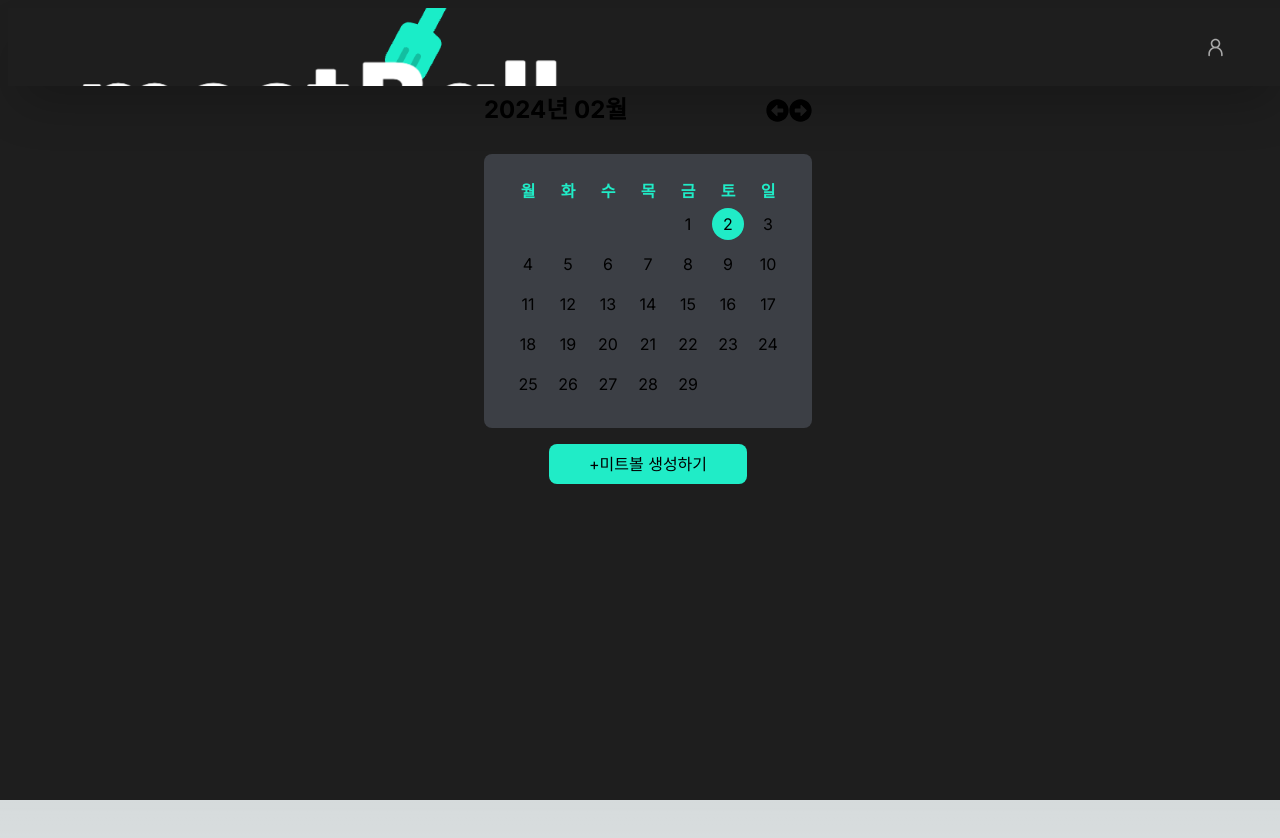
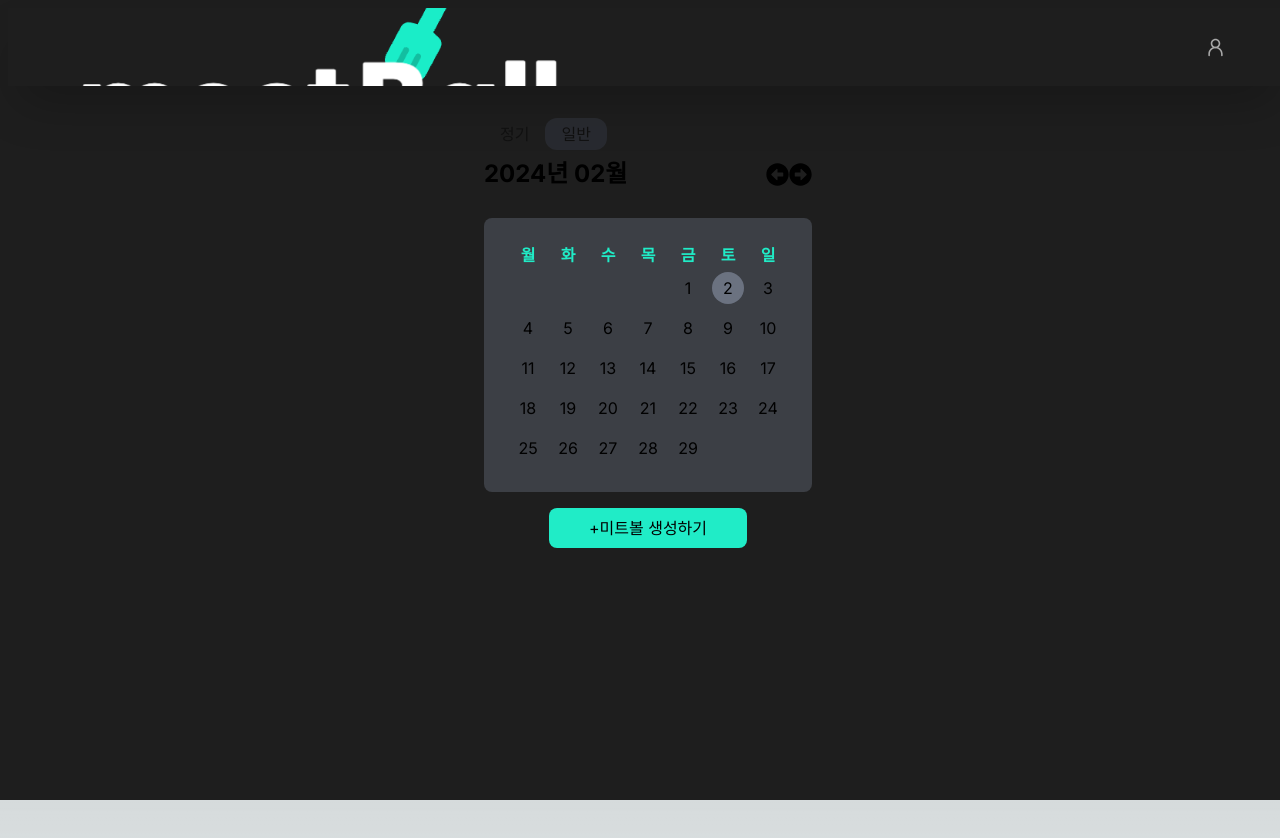
Before and after one commit to jieun0824/meet-ball, a Next.js app: page / in a window 1280 px wide. Shown: the top 838 px of the page. Built offline with nearby package versions, Linux system fonts and the light colour scheme.

Commit message:
feat: calendar-mode change

```diff
--- a/src/app/(main)/page.tsx
+++ b/src/app/(main)/page.tsx
@@ -1,13 +1,15 @@
 import DateCalender from '@/components/calendar/date-calendar';
-import Button from '@/components/common/button';
+import ModeComponent from '@/components/calendar/mode-component';
+import WeekCalendar from '@/components/calendar/week-calendar';
+import EventButton from '@/components/button/button';
 import dayjs from 'dayjs';
 import { useState } from 'react';
 
 export default function MainPage() {
   return (
     <div className="flex justify-center items-center flex-col">
-      <DateCalender />
-      <Button title={'+미트볼 생성하기'} />
+      <ModeComponent />
+      <EventButton title={'+미트볼 생성하기'} />
     </div>
   );
 }
--- a/src/components/common/button.tsx
+++ b/src/components/button/button.tsx
@@ -1,4 +1,4 @@
-export default function Button({ title }: { title: string }) {
+export default function EventButton({ title }: { title: string }) {
   return (
     <button className="pr-10 pl-10 pt-2 pb-2 m-4 rounded-lg bg-pointColor text-black">
       {title}
--- /dev/null
+++ b/src/components/button/mode-button.tsx
@@ -0,0 +1,20 @@
+type ModeButtonProps = {
+  title: string;
+  mode: string;
+  modeChange: () => void;
+};
+
+export default function ModeButton({
+  title,
+  mode,
+  modeChange,
+}: ModeButtonProps) {
+  return (
+    <button
+      onClick={modeChange}
+      className={`rounded-xl pr-4 pl-4 pt-1 pb-1 opacity-45 ${mode == title && 'bg-[#353945] opacity-100'}`}
+    >
+      {title}
+    </button>
+  );
+}
--- a/src/components/calendar/calendar-body.tsx
+++ b/src/components/calendar/calendar-body.tsx
@@ -1,19 +1,21 @@
 'use client';
 import dayjs from 'dayjs';
 import { useEffect, useState } from 'react';
-import CalenderBtn from './calendar-btn';
+import { DateCalenderBtn } from './calendar-btn';
 import CalendarDay from './calendar-day';
 
 export default function CalenderBody({
-  selectedDay,
-  handleSelectDate,
+  nowDate,
+  handleSelectedDate,
+  selectedDate,
 }: {
-  selectedDay: string;
-  handleSelectDate: (date: string) => void;
+  nowDate: string;
+  handleSelectedDate: (date: string) => void;
+  selectedDate: string[];
 }) {
   const initArr = (firstDay: number, daysInMonth: number) => {
     return Array.from({ length: firstDay + daysInMonth }, (_, i) => {
-      const currentDate = dayjs(selectedDay)
+      const currentDate = dayjs(nowDate)
         .startOf('month')
         .set('date', i - firstDay + 1);
       return i < firstDay ? null : currentDate.format('YYYY-MM-DD');
@@ -23,10 +25,10 @@ export default function CalenderBody({
   const [arr, setArr] = useState<(string | null)[]>([null]);
 
   useEffect(() => {
-    const firstDay = dayjs(selectedDay).startOf('month').day();
-    const daysInMonth = dayjs(selectedDay).daysInMonth();
+    const firstDay = dayjs(nowDate).startOf('month').day();
+    const daysInMonth = dayjs(nowDate).daysInMonth();
     setArr(initArr(firstDay, daysInMonth));
-  }, [selectedDay]);
+  }, [nowDate]);
 
   const rows = [];
   for (let i = 0; i < arr.length; i += 7) {
@@ -38,9 +40,10 @@ export default function CalenderBody({
       {row.map((date, colIndex) => (
         <td key={`${date || ''}${colIndex}`} className="p-1">
           {date && (
-            <div onClick={() => handleSelectDate(date)} className="">
-              <CalenderBtn
-                isSelected={selectedDay === date}
+            <div onClick={() => handleSelectedDate(date)} className="">
+              <DateCalenderBtn
+                isSelected={selectedDate.includes(date)}
+                isToday={dayjs().format('YYYY-MM-DD') === date}
                 date={dayjs(date).date()}
               />
             </div>
--- a/src/components/calendar/calendar-btn.tsx
+++ b/src/components/calendar/calendar-btn.tsx
@@ -1,17 +1,37 @@
-export default function CalenderBtn({
+export function DateCalenderBtn({
   isSelected,
+  isToday,
   date,
 }: {
   isSelected: boolean;
-  date: number;
+  isToday: boolean | undefined;
+  date: number | string;
 }) {
   return (
     <div
       className={`cursor-pointer flex justify-center items-center w-8 h-8 rounded-2xl ${
-        isSelected && 'bg-pointColor'
+        (isSelected && 'bg-pointColor') || (isToday && 'bg-gray-500')
       }`}
     >
       {date}
     </div>
   );
 }
+
+export function WeekCalenderBtn({
+  isSelected,
+  day,
+}: {
+  isSelected: boolean;
+  day: string;
+}) {
+  return (
+    <div
+      className={`cursor-pointer flex justify-center items-center w-8 h-8 rounded-2xl p-1 ${
+        isSelected && 'bg-pointColor text-black'
+      }`}
+    >
+      {day}
+    </div>
+  );
+}
--- a/src/components/calendar/date-calendar.tsx
+++ b/src/components/calendar/date-calendar.tsx
@@ -7,39 +7,49 @@ import CalenderBody from './calendar-body';
 
 export default function DateCalender() {
   const currentDay = dayjs();
-  const [selectedDay, setSelectedDay] = useState<string>(
+  const [nowDate, setNowDate] = useState<string>(
     currentDay.format('YYYY-MM-DD')
   );
+  const [selectedDate, setSelectedDate] = useState<string[]>([]);
 
-  const handleSelectDate = (day: string) => {
-    setSelectedDay(day);
+  //select multiple dates
+  const handleSelectedDate = (date: string) => {
+    if (selectedDate.includes(date)) {
+      const newArr = selectedDate.filter((a, i) => {
+        return a != date;
+      });
+      setSelectedDate(newArr);
+    } else {
+      setSelectedDate([...selectedDate, date]);
+    }
   };
 
   useEffect(() => {
-    console.log(selectedDay);
-  }, [selectedDay]);
+    console.log(nowDate);
+  }, [nowDate]);
 
+  //function for setting calendar
   const handlePrevMonth = () => {
-    const newDate = dayjs(selectedDay)
+    const newDate = dayjs(nowDate)
       .subtract(1, 'month')
       .endOf('month')
       .format('YYYY-MM-DD');
-    setSelectedDay(newDate);
+    setNowDate(newDate);
   };
 
   const handleNextMonth = () => {
-    const newDate = dayjs(selectedDay)
+    const newDate = dayjs(nowDate)
       .add(1, 'month')
       .startOf('month')
       .format('YYYY-MM-DD');
-    setSelectedDay(newDate);
+    setNowDate(newDate);
   };
 
   return (
-    <div className="">
+    <div>
       <div className="flex justify-between pb-7 pt-2 items-center">
         <span className="text-2xl font-bold">
-          {dayjs(selectedDay).format('YYYY년 MM월')}
+          {dayjs(nowDate).format('YYYY년 MM월')}
         </span>
         <div className="flex">
           <LeftIcon onClick={handlePrevMonth} size={23} />
@@ -48,13 +58,11 @@ export default function DateCalender() {
       </div>
       <div className="bg-cardColor w-full p-6 rounded-lg">
         <CalenderBody
-          selectedDay={selectedDay}
-          handleSelectDate={handleSelectDate}
+          nowDate={nowDate}
+          handleSelectedDate={handleSelectedDate}
+          selectedDate={selectedDate}
         />
       </div>
-      {/* <div>
-        <span>{selectedDay}</span>
-      </div> */}
     </div>
   );
 }
--- /dev/null
+++ b/src/components/calendar/mode-component.tsx
@@ -0,0 +1,27 @@
+'use client';
+import { useState } from 'react';
+import ModeButton from '../button/mode-button';
+import DateCalendar from './date-calendar';
+import WeekCalendar from './week-calendar';
+
+export default function ModeComponent() {
+  const [mode, setMode] = useState<string>('일반');
+  const handleModeChange = (newMode: string) => {
+    setMode(newMode);
+  };
+  return (
+    <div className="mt-8">
+      <ModeButton
+        title="정기"
+        mode={mode}
+        modeChange={() => handleModeChange('정기')}
+      />
+      <ModeButton
+        title="일반"
+        mode={mode}
+        modeChange={() => handleModeChange('일반')}
+      />
+      {mode == '정기' ? <WeekCalendar /> : <DateCalendar />}
+    </div>
+  );
+}
--- a/src/components/calendar/week-calendar.tsx
+++ b/src/components/calendar/week-calendar.tsx
@@ -1,3 +1,30 @@
+'use client';
+import { useState } from 'react';
+import { WeekCalenderBtn } from './calendar-btn';
+
 export default function WeekCalendar() {
-  return <></>;
+  const day = ['월', '화', '수', '목', '금', '토', '일'];
+
+  const [selectedWeek, setSelectedWeek] = useState<string[]>([]);
+  //select multiple day
+  const handleSelectedDate = (day: string) => {
+    if (selectedWeek.includes(day)) {
+      const newArr = selectedWeek.filter((a, i) => {
+        return a != day;
+      });
+      setSelectedWeek(newArr);
+    } else {
+      setSelectedWeek([...selectedWeek, day]);
+    }
+  };
+
+  return (
+    <div className="bg-cardColor w-full p-6 rounded-lg flex mt-8">
+      {day.map((a, i) => (
+        <div key={a} className="w-10" onClick={() => handleSelectedDate(a)}>
+          <WeekCalenderBtn day={a} isSelected={selectedWeek.includes(a)} />
+        </div>
+      ))}
+    </div>
+  );
 }
```
